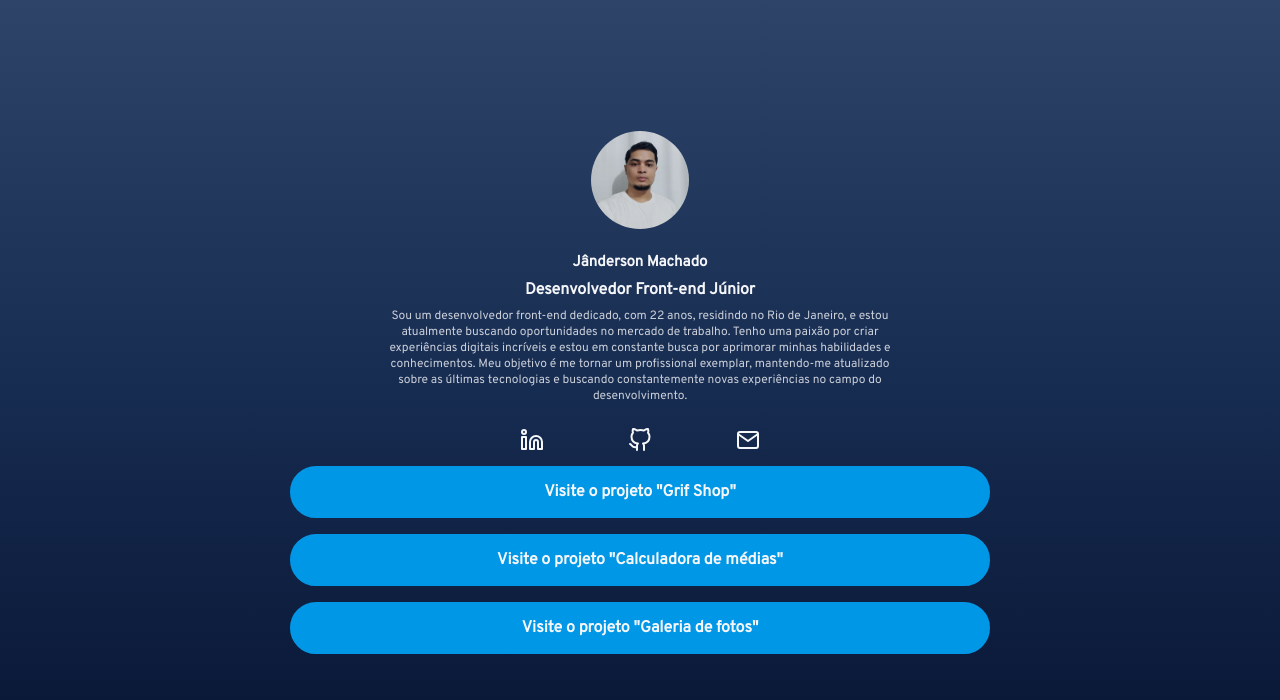
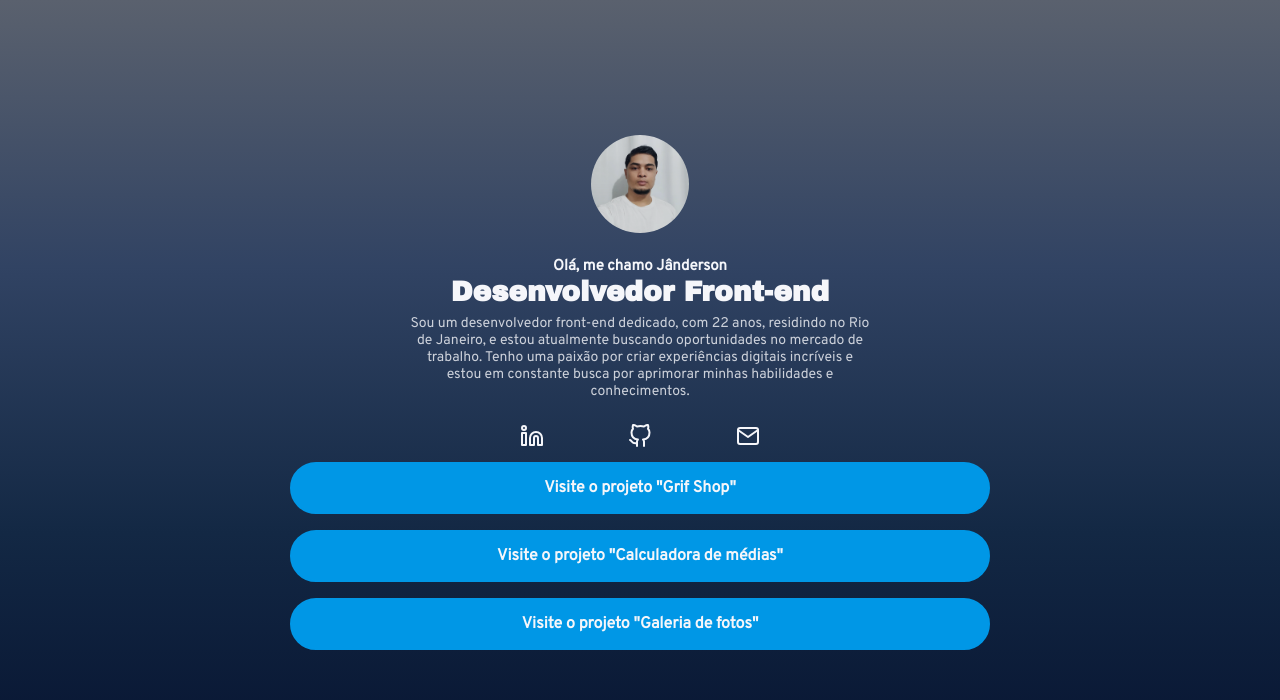
Before and after one commit to jotaMch/project_LESS_port, a website: page index.html in a window 1280 px wide. Drawn offline with Linux system fonts and the light colour scheme.

Commit message:
alterando less e js

```diff
--- a/index.html
+++ b/index.html
@@ -9,16 +9,17 @@
     <link rel="preconnect" href="https://fonts.googleapis.com">
     <link rel="preconnect" href="https://fonts.gstatic.com" crossorigin>
     <link href="https://fonts.googleapis.com/css2?family=Overpass&display=swap" rel="stylesheet">
+    <link href="https://fonts.googleapis.com/css2?family=Archivo+Black&display=swap" rel="stylesheet">
 </head>
 <body>
     <div class="container">
         <header>
             <img class="profile" src="src/images/perfil-original.jpg" />
             <div class="profile-bio">
-                <h1 class="profile-bio-name">Jânderson Machado</h1>
+                <h1 class="profile-bio-name">Olá, me chamo Jânderson</h1>
                 <h2 class="profile-bio-subtitle"></h2>
                 <p class="profile-bio-description">
-                    Sou um desenvolvedor front-end dedicado, com 22 anos, residindo no Rio de Janeiro, e estou atualmente buscando oportunidades no mercado de trabalho. Tenho uma paixão por criar experiências digitais incríveis e estou em constante busca por aprimorar minhas habilidades e conhecimentos. Meu objetivo é me tornar um profissional exemplar, mantendo-me atualizado sobre as últimas tecnologias e buscando constantemente novas experiências no campo do desenvolvimento.
+                    Sou um desenvolvedor front-end dedicado, com 22 anos, residindo no Rio de Janeiro, e estou atualmente buscando oportunidades no mercado de trabalho. Tenho uma paixão por criar experiências digitais incríveis e estou em constante busca por aprimorar minhas habilidades e conhecimentos.
                 </p>
                 <!--<p class="objetivo">
                     Meu objetivo é me tornar um profissional exemplar, mantendo-me atualizado sobre as últimas tecnologias e buscando constantemente novas experiências no campo do desenvolvimento. Estou entusiasmado para contribuir com projetos desafiadores e colaborar em equipes de alto desempenho.
--- a/main.js
+++ b/main.js
@@ -1,5 +1,5 @@
 const textSub = document.querySelector('.profile-bio-subtitle');
-const text = "Desenvolvedor Front-end Júnior"
+const text = "Desenvolvedor Front-end "
 const interval = 80;
 
 function showText(textSub, text, interval) {
--- a/src/styles/main.less
+++ b/src/styles/main.less
@@ -19,7 +19,7 @@ span {
 }
 
 body {
-    background-image: linear-gradient(to bottom, #2f4469, #162b50, #071330);
+    background-image: linear-gradient(to bottom, #5a616e, #314363, #132844, #05112e);
     color: #colors[textColor];
 }
 
@@ -67,22 +67,20 @@ header {
 
     &-name {
         font-size: 15px;
-        .marginBottom8();
     }
 
     &-subtitle {
-        font-size: 16px;
+        font-size: 28px;
+        font-family: 'Archivo Black', sans-serif;
         .marginBottom8();
     }
 
     &-description,
     .objetivo {
-        font-size: 12px;
+        max-width: 460px;
+        margin: 0 auto;
+        font-size: 14px;
         opacity: .8;
-    }
-
-    .objetivo {
-        display: non;
     }
 }
 
@@ -132,7 +130,7 @@ header {
         }
     }
 }
-
+/*
 button {
     background-color: transparent;
     border: 2px solid #colors[buttonColor];
@@ -150,3 +148,4 @@ button {
         transition: all ease .2s;
     }
 }
+*/
--- a/src/styles/mapas.less
+++ b/src/styles/mapas.less
@@ -1,5 +1,5 @@
 #colors() {
-    backgroundColor: #192a56;
+    backgroundColor: #36374b;
     btnHover: #007abc;
     buttonColor: #0097e6;
     textColor: #f5f6fa;
```
Also changed, not shown: build/styles/main.css.
